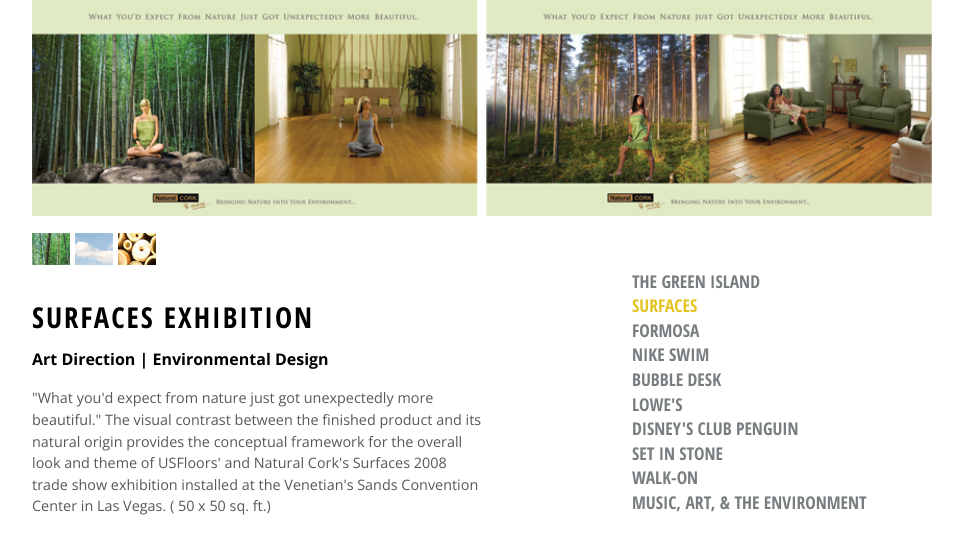
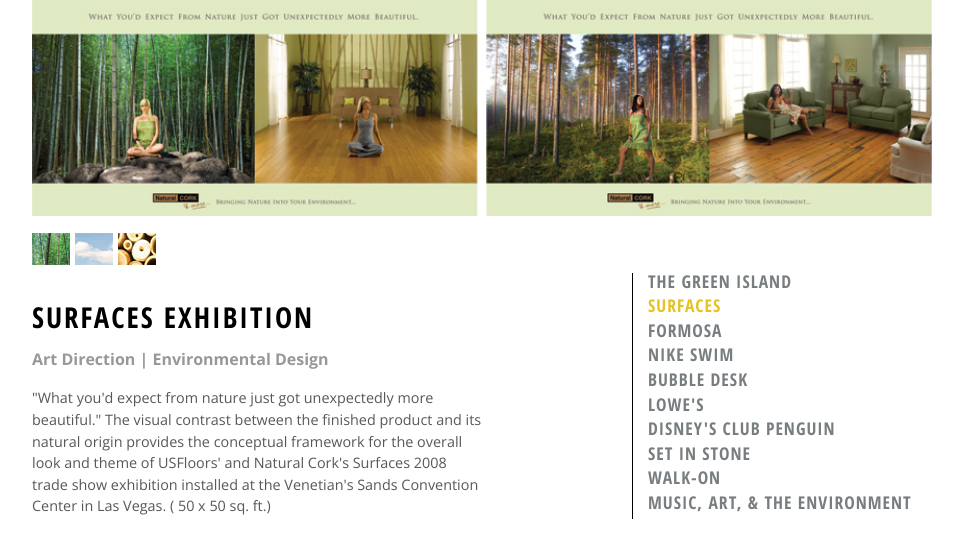
Before and after one commit to missyjcat/lemonjuice, a PHP site: page /work-surfaces.php in a window 1280 px wide. Shown: the part 165-723 px from the top of the page, without its empty margins (158-1121 px from the left). Run offline with PHP 8.4, Linux system fonts and the light colour scheme; some libraries are stand-ins or nearby versions.

Commit message:
project list adjustments

```diff
--- a/css/style.css
+++ b/css/style.css
@@ -349,7 +349,8 @@ h3 {
     color: black;
     padding-bottom: 15px; }
   .work-text h3 {
-    padding-bottom: 15px; }
+    padding-bottom: 15px;
+    color: #989898; }
   .work-text p {
     width: 450px;
     font-size: .9em;
@@ -357,10 +358,13 @@ h3 {
 
 .work-titles {
   width: 300px;
+  padding-left: 15px;
+  border-left: solid #000 1px;
   float: left;
   font-family: "Open Sans Condensed";
   font-size: 1.1em;
   color: #787d80;
+  letter-spacing: 1px;
   text-transform: uppercase; }
   .work-titles li {
     padding-bottom: 7px; }
--- a/css/style.scss
+++ b/css/style.scss
@@ -357,6 +357,7 @@
 
 		h3 {
 			padding-bottom: 15px;
+			color: #989898;
 		}
 
 		p {
@@ -368,10 +369,13 @@
 
 	.work-titles {
 		width: 300px;
+		padding-left: 15px;
+		border-left: solid #000 1px;
 		float: left;
 		font-family: $boldcon;
 		font-size: 1.1em;
 		color: $grey-text;
+		letter-spacing: 1px;
 		text-transform: uppercase;
 
 		li {
```
